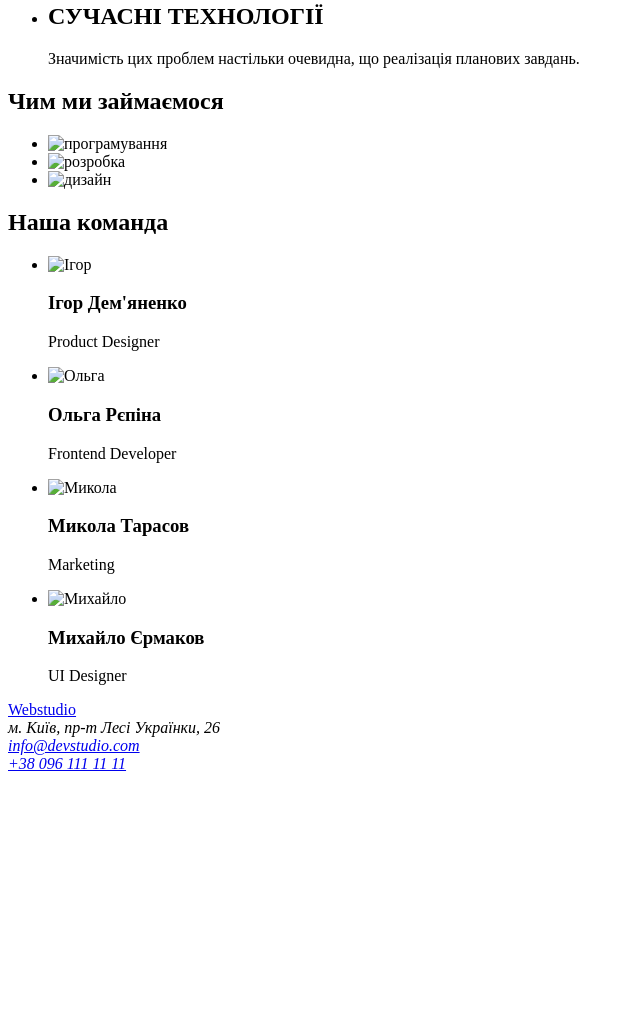
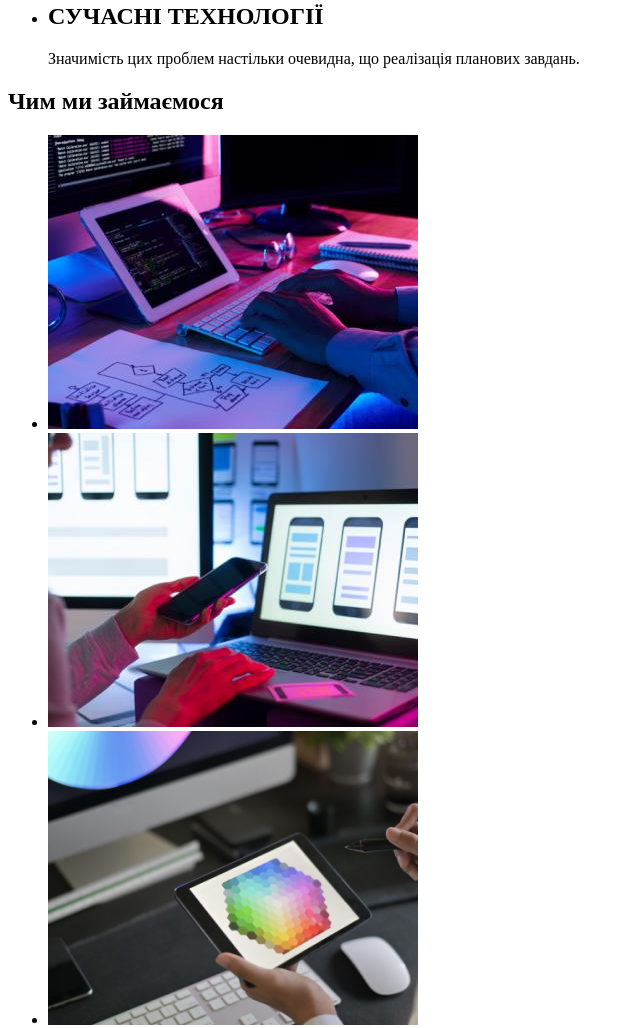
Before and after one commit to Andreypsh/goit-markup-hw-01, a plain HTML site: page index.html in a window 1280 px wide. Shown: the part 507-1535 px from the top of the page, without its empty margins (0-640 px from the left). Before the commit the page ends 1288 px from the top, so only its background shows below. Drawn offline with Linux system fonts and the light colour scheme.

Commit message:
goit-markup-hw-01

```diff
--- a/index.html
+++ b/index.html
@@ -63,13 +63,13 @@
         <h2>Чим ми займаємося</h2>
         <ul>
           <li>
-            <img src="./img1.jpg" alt="програмування" width="370" />
+            <img src="./images/img1.jpg" alt="програмування" width="370" />
           </li>
           <li>
-            <img src="./img2.jpg" alt="розробка" width="370" />
+            <img src="./images/img2.jpg" alt="розробка" width="370" />
           </li>
           <li>
-            <img src="./img3.jpg" alt="дизайн" width="370" />
+            <img src="./images/img3.jpg" alt="дизайн" width="370" />
           </li>
         </ul>
       </section>
@@ -77,22 +77,22 @@
         <h2>Наша команда</h2>
         <ul>
           <li>
-            <img src="img4.jpg" alt="Ігор" width="270" />
+            <img src="/images/img4.jpg" alt="Ігор" width="270" />
             <h3>Ігор Дем'яненко</h3>
             <p lang="en">Product Designer</p>
           </li>
           <li>
-            <img src="img5.jpg" alt="Ольга" width="270" />
+            <img src="/images/img5.jpg" alt="Ольга" width="270" />
             <h3>Ольга Рєпіна</h3>
             <p lang="en">Frontend Developer</p>
           </li>
           <li>
-            <img src="img6.jpg" alt="Микола" width="270" />
+            <img src="/images/img6.jpg" alt="Микола" width="270" />
             <h3>Микола Тарасов</h3>
             <p lang="en">Marketing</p>
           </li>
           <li>
-            <img src="img7.jpg" alt="Михайло" width="270" />
+            <img src="/images/img7.jpg" alt="Михайло" width="270" />
             <h3>Михайло Єрмаков</h3>
             <p lang="en">UI Designer</p>
           </li>
```
